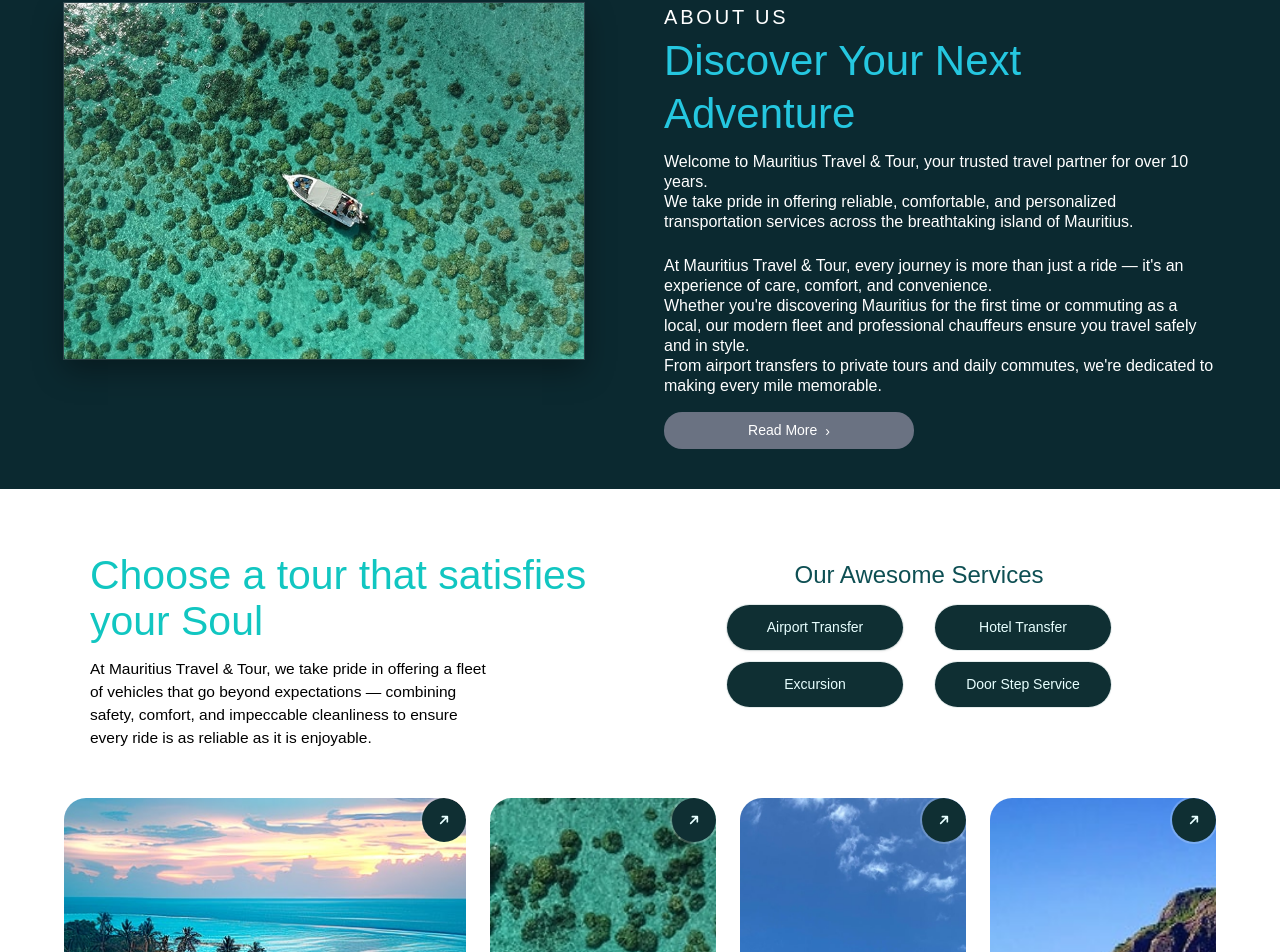
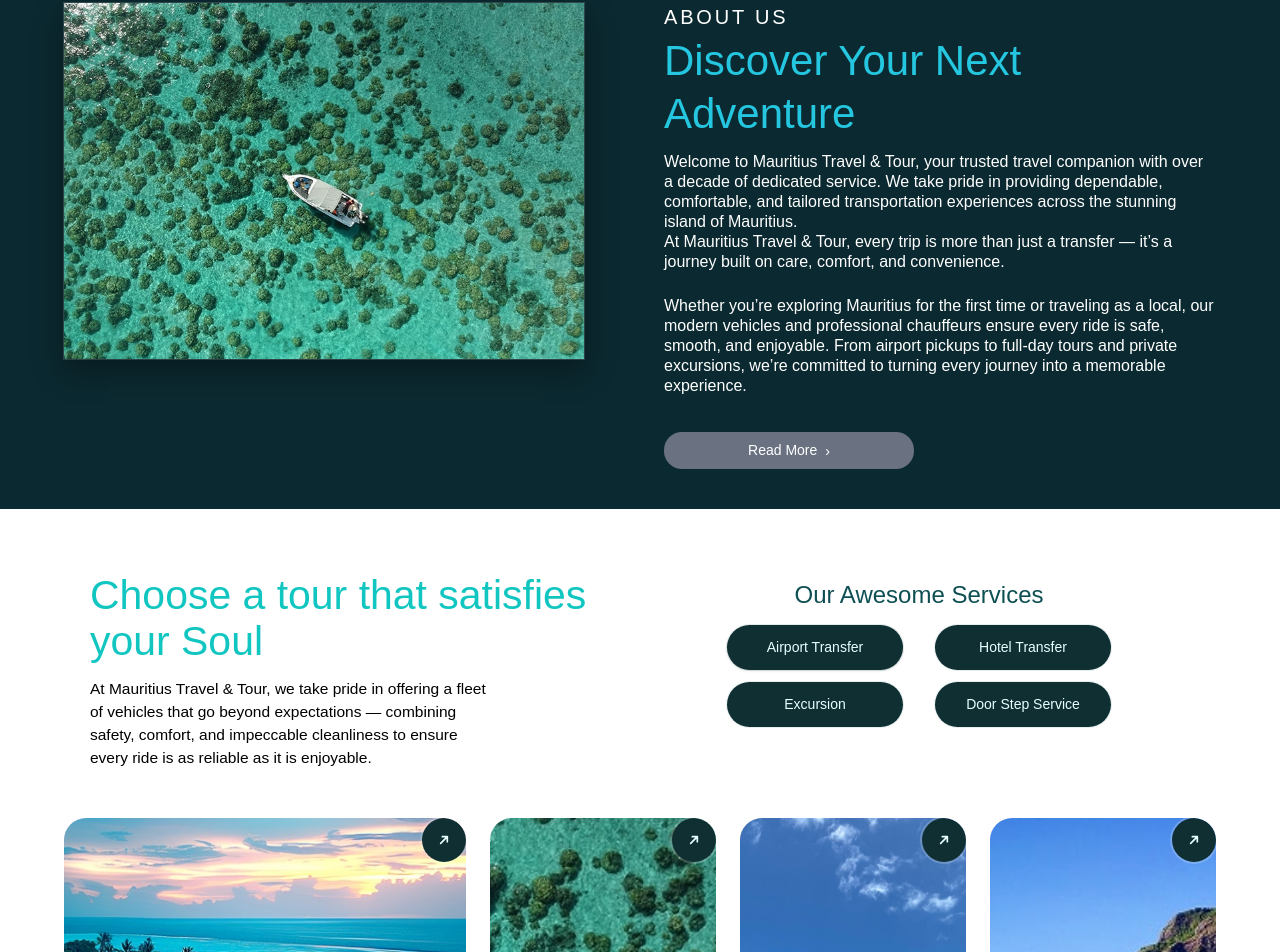
Before and after one commit to BIM-Africa/Mauritius-Travel-Tour, a Next.js app: page / in a window 1280 px wide. Shown: the part 882-1834 px from the top of the page. Built offline with nearby package versions, Linux system fonts and the light colour scheme.

Commit message:
Update ServicePage.tsx

```diff
--- a/src/app/Components/ServicePage.tsx
+++ b/src/app/Components/ServicePage.tsx
@@ -110,9 +110,9 @@ export default function HomePage() {
             </h2>
 
             <p className="text-white leading-5">
-              <T>Welcome to Mauritius Travel & Tour, your trusted travel partner for over 10 years.</T>
+              <T>Welcome to Mauritius Travel & Tour, your trusted travel companion with over a decade of dedicated service. We take pride in providing dependable, comfortable, and tailored transportation experiences across the stunning island of Mauritius.</T>
               <br />
-              <T>We take pride in offering reliable, comfortable, and personalized transportation services across the breathtaking island of Mauritius.</T>
+              <T>At Mauritius Travel & Tour, every trip is more than just a transfer — it’s a journey built on care, comfort, and convenience. </T>
               <br />
             </p>
             <br />
@@ -120,26 +120,14 @@ export default function HomePage() {
             {/* NEW: Expandable continuation without moving content elsewhere */}
             <p className="text-white leading-5">
               <T>
-                At Mauritius Travel & Tour, every journey is more than just a ride — it&#39;s an
-                experience of care, comfort, and convenience.
+                Whether you’re exploring Mauritius for the first time or traveling as a local, our modern vehicles and professional chauffeurs ensure every ride is safe, smooth, and enjoyable. From airport pickups to full-day tours and private excursions, we’re committed to turning every journey into a memorable experience.
               </T>
               <br />
-              <T>
-                Whether you&#39;re discovering Mauritius for the first time or commuting as a
-                local, our modern fleet and professional chauffeurs ensure you travel safely and
-                in style.
-              </T>
-              <br />
-              <T>
-                From airport transfers to private tours and daily commutes, we&#39;re dedicated to
-                making every mile memorable.
-              </T>
               <br />
               {aboutOpen && (
                 <>
                   <T>
-                    Our team focuses on punctuality, comfort, and transparent pricing — so you can
-                    relax and enjoy the island while we handle the journey.
+Our mission goes beyond transportation — we connect people with the true beauty of Mauritius. With personalized itineraries, local insights, and a passion for excellence, we help you discover hidden gems, cultural landmarks, and scenic wonders at your own pace. Travel with confidence, knowing you’re in the hands of a team that values reliability, hospitality, and your complete satisfaction.
                   </T>
                 </>
               )}
```
